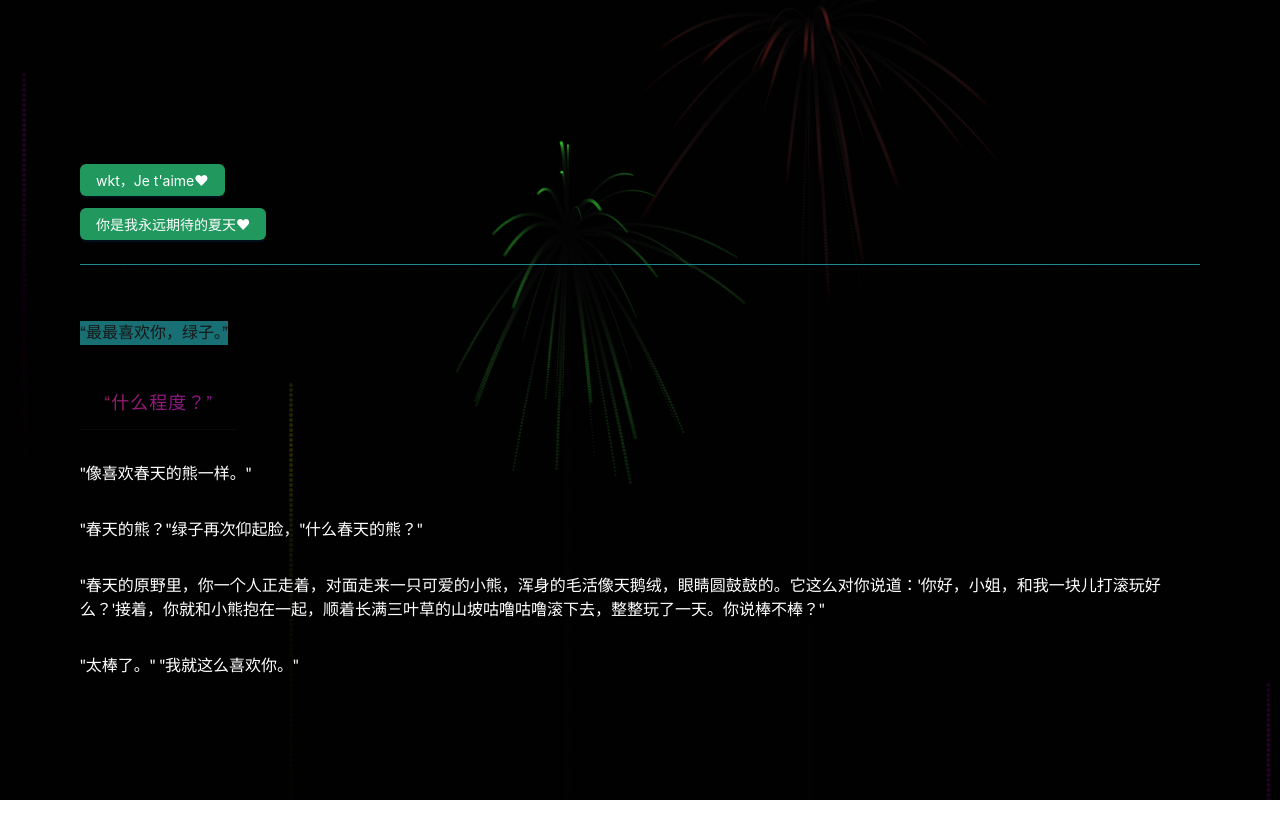
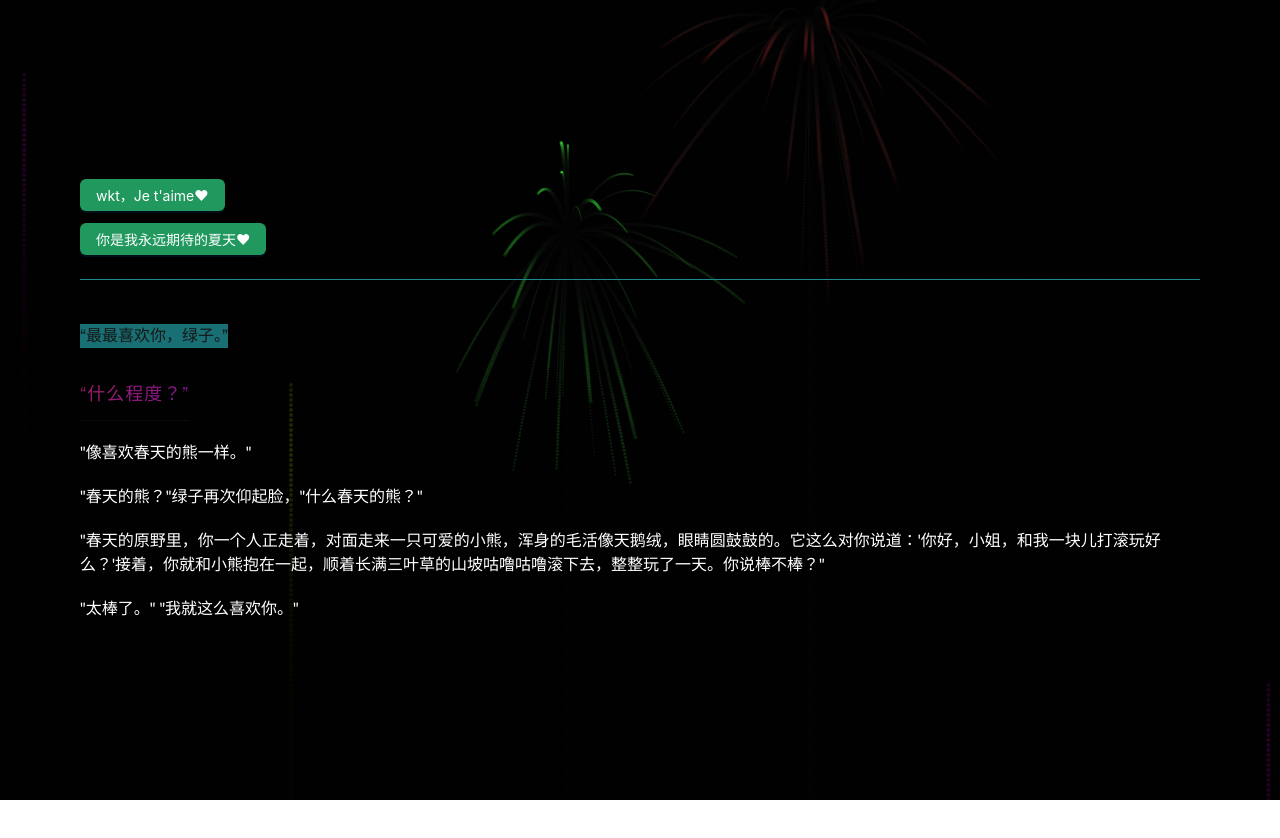
Before and after one commit to glownight/wkt, a Next.js app: page / in a window 1280 px wide. Shown: the top 838 px of the page. After the commit the page ends 800 px from the top, so only its background shows below. Built offline with nearby package versions, Linux system fonts and the light colour scheme.

Commit message:
调整字体间距

```diff
--- a/src/app/globals.css
+++ b/src/app/globals.css
@@ -28,7 +28,7 @@
 }
 
 .testp2{
-  @apply text-xl font-medium relative px-6 py-3;
+  @apply text-xl font-medium relative;
   background: linear-gradient(120deg, #9c1f5f, #85139c);
   color: transparent;
   background-clip: text;
@@ -73,6 +73,8 @@
   border-bottom: 1px solid rgba(93, 64, 55, 0.15);
   animation: slideIn 1s cubic-bezier(0.4, 0, 0.2, 1) forwards;
   animation-delay: 300ms;
+  padding-left: 0;
+  padding-right: 0;
 }
 
 /* 优雅的滑入动画 */
--- a/src/app/page.tsx
+++ b/src/app/page.tsx
@@ -25,7 +25,7 @@
               </Button>
             </Link>
           </div>
-          <div className="flex flex-col gap-8 row-start-2 items-center sm:items-start">
+          <div className="flex flex-col gap-5 row-start-2 items-center sm:items-start">
             <Divider className="bg-[#1f8e94]" dashed />
             <p className="bg-[#186f74]">“最最喜欢你，绿子。”</p>
             <p className="testp2">“什么程度？”</p>
```
